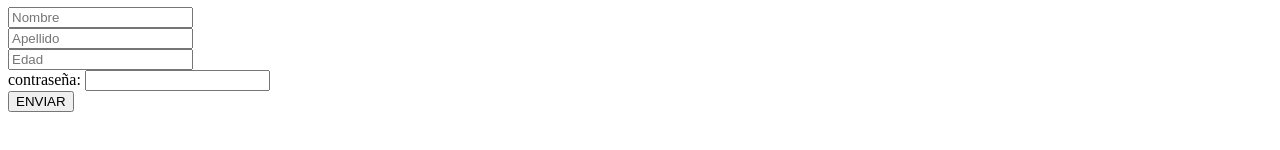
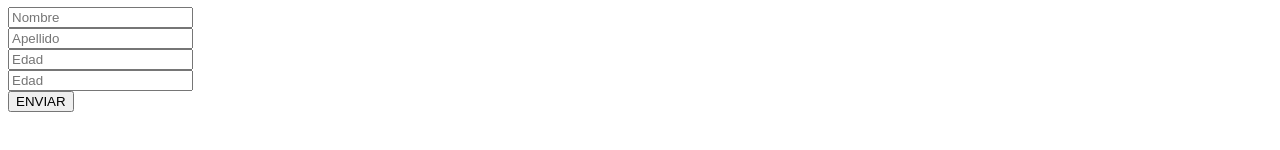
Before and after one commit to JDtarapues/repositorio-de-practica, a plain HTML site: page contacto.html in a window 1280 px wide. Shown: the part 172-322 px from the top of the page. Drawn offline with Linux system fonts and the light colour scheme.

Commit message:
cambios que se hacen segun los comandos

```diff
--- a/contacto.html
+++ b/contacto.html
@@ -34,8 +34,8 @@
             </div>
 
             <div>
-                <label for="password">contraseña: </label>
-                <input type="password" name="password" />
+
+                <input type="password" name="password" placeholder="Edad"/>
             </div>
 
             <BUtton>ENVIAR</BUtton>
```
